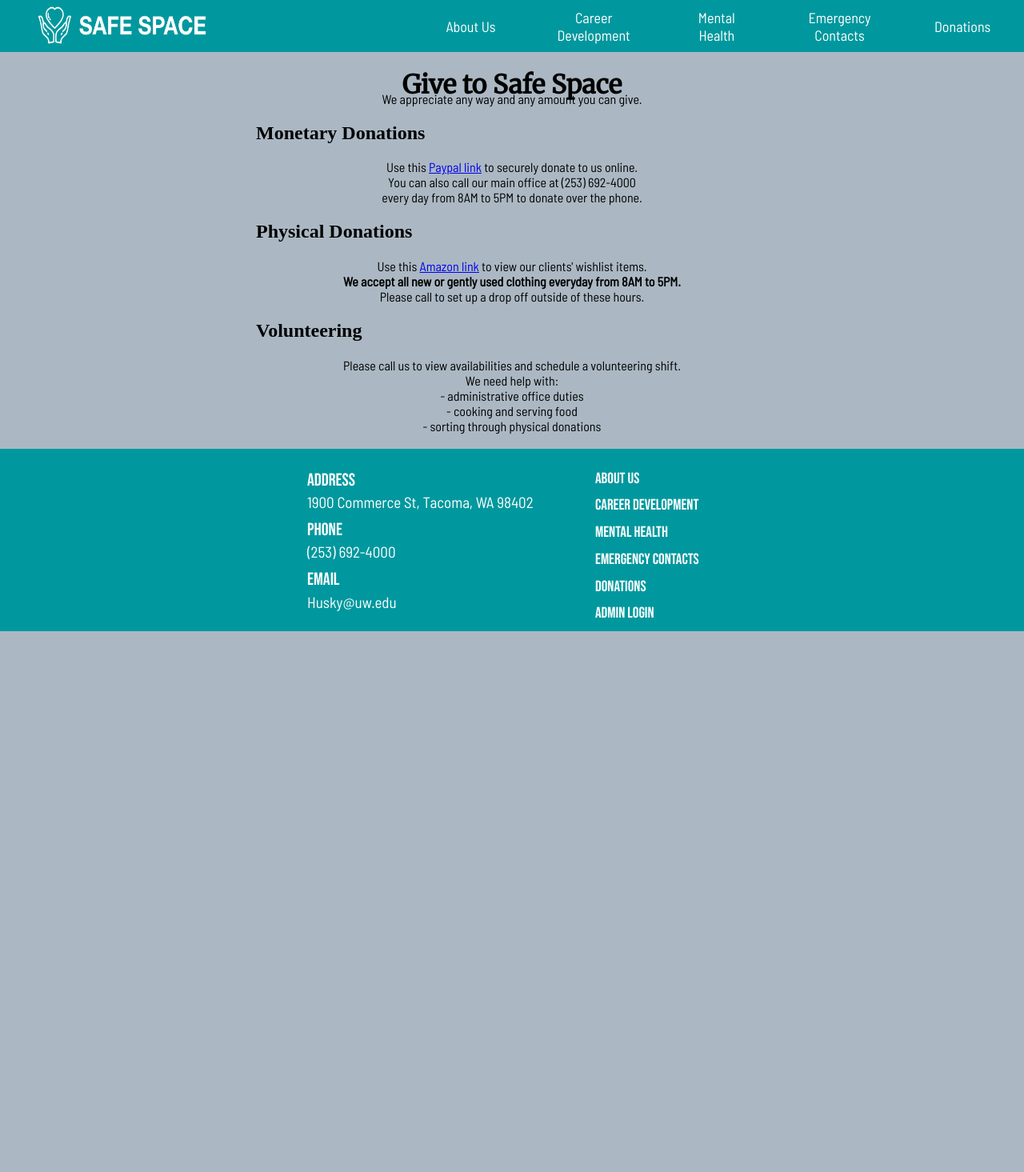
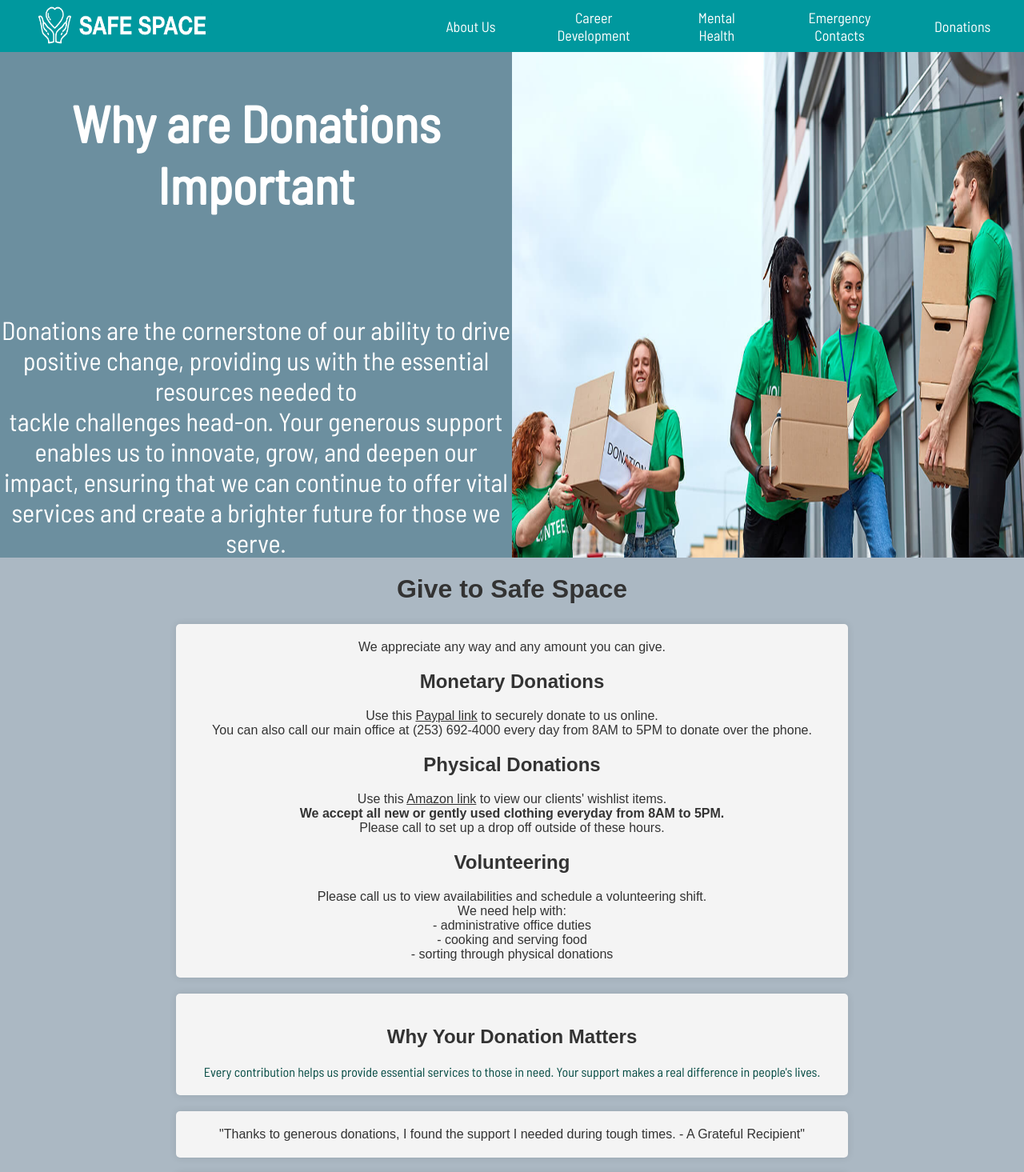
Before and after one commit to youngseoAhn/SeniorProject, a React (Create React App) app: page /Donation in a window 1280 px wide. Shown: the top 1465 px of the page at 80% size. Before the commit the page ends 800 px from the top, so only its background shows below. Built offline with nearby package versions, Linux system fonts and the light colour scheme; a web font is replaced by a local one.

Commit message:
Add more to Donations page

```diff
--- a/src/Pages/Donations.js
+++ b/src/Pages/Donations.js
@@ -1,43 +1,103 @@
-import React from "react";
-import Header from "../Components/Header";
-import Footer from "../Components/Footer";
-import './Donations.css';
+import React from 'react';
+import Header from '../Components/Header';
+import Footer from '../Components/Footer';
+import './Donations.css'; // Ensure the CSS file path is correctly referenced
+import './Donations1.css'; // Ensure the CSS file path is correctly referenced
+
 
 const Donation = () => {
   return (
-        <div>
-            <Header/>
+
+    <div className='Donation'>
+      <Header />
+
+      <div className="secFill">
+                <div className="secDescription">
+                <div className="firstDescriptionHeader">
+                    <h1>Why are Donations Important</h1>
+                    </div>
+                    <p className="description11">
+                    Donations are the cornerstone of our ability to drive positive
+                    change, providing us with the essential resources needed to <br></br>tackle challenges head-on. Your generous support
+                    enables us to innovate, grow, and deepen our impact, ensuring that we can continue to offer
+                    vital services and create a brighter future for those we serve.</p>
+                </div>
+                <img src="Donations2.jpg" className="careerFirstImage"></img>
+        </div>
+
+
+     <div className="donation-page">
+      <main>
         <h1>Give to Safe Space</h1>
+        <br></br>
         <section>
-            <p>We appreciate any way and any amount you can give. <br></br>
-            {/* <a href="#monetary">Donate $</a><br></br>
-            <a href="#items">Donate items</a><br></br>
-            <a href="#time">Donate your time</a><br></br> */}
-            </p>
+          <p>We appreciate any way and any amount you can give.</p>
 
           <h2 id="monetary">Monetary Donations</h2>
-            <p>Use this <a href="https://www.paypal.com">Paypal link</a> to securely donate to us online. <br></br>
-            You can also call our main office at (253) 692-4000 <br></br>every day from 8AM to 5PM to donate over the phone.</p>
+          <p>Use this <a href="https://www.paypal.com">Paypal link</a> to securely donate to us online.<br />
+            You can also call our main office at (253) 692-4000 every day from 8AM to 5PM to donate over the phone.</p>
 
           <h2 id="items">Physical Donations</h2>
-            <p>Use this <a href="https://www.amazon.com">Amazon link</a> to view our clients' wishlist items. <br></br>
-                <b>We accept all new or gently used clothing everyday from 8AM to 5PM. </b><br></br>
-                Please call to set up a drop off outside of these hours.
-            </p>
+          <p>Use this <a href="https://www.amazon.com">Amazon link</a> to view our clients' wishlist items.<br />
+            <strong>We accept all new or gently used clothing everyday from 8AM to 5PM.</strong><br />
+            Please call to set up a drop off outside of these hours.</p>
 
           <h2 id="time">Volunteering</h2>
-            <p>Please call us to view availabilities and schedule a volunteering shift. <br></br>
-                We need help with: <br></br>
-                - administrative office duties<br></br>
-                - cooking and serving food<br></br>
-                - sorting through physical donations<br></br>
-                <br></br>
+          <p>Please call us to view availabilities and schedule a volunteering shift.<br />
+            We need help with:<br />
+            - administrative office duties<br />
+            - cooking and serving food<br />
+            - sorting through physical donations<br />
           </p>
         </section>
+      </main>
 
-            <Footer/>
     </div>
-    )
+
+      {/* Animated Section for Engagement */}
+      <div className="animated-section">
+        <h2>Why Your Donation Matters</h2>
+        <p>Every contribution helps us provide essential services to those in need. Your support makes a real difference in people's lives.</p>
+      </div>
+
+      {/* Testimonials */}
+      <div className="testimonial">
+        <p>"Thanks to generous donations, I found the support I needed during tough times. - A Grateful Recipient"</p>
+      </div>
+
+ {/* Impact Stories Section */}
+ <div className="impact-stories animated-section">
+        <h2>Impact Stories</h2>
+        <div className="story">
+          <img src="/path/to/story1.jpg" alt="Story 1" />
+          <p>Discover how your donations have transformed lives, providing hope and support to those in need.</p>
+        </div>
+      </div>
+
+      {/* Visual Gallery */}
+      <div className="gallery animated-section">
+        <h2>Gallery</h2>
+        <div className="images">
+          <img src="" alt="Gallery Image 1" />
+          <img src="" alt="Gallery Image 2" />
+          {/* Add more images as needed */}
+        </div>
+      </div>
+
+      {/* Call to Action Section */}
+      <div className="cta animated-section">
+        <h2>Join Us in Making a Difference</h2>
+        <p>Your support is crucial for our continued ability to serve. Every donation, big or small, contributes to our mission.</p>
+        <button>Donate Now</button>
+      </div>
+
+
+    <Footer />
+
+
+
+    </div>
+  );
 }
 
 export default Donation;
--- /dev/null
+++ b/src/Pages/Donations1.css
@@ -0,0 +1,81 @@
+/* General Styles */
+.donation-page h1, .donation-page h2, .donation-page p, .donation-page a, .animated-section h2, .testimonial p, .impact-stories h2, .gallery h2, .cta h2, .cta p {
+  text-align: center;
+  font-family: Arial, sans-serif;
+  color: #333;
+}
+
+/* Animation for elements to fade in and scale up */
+@keyframes fadeInScaleUp {
+  from {
+    opacity: 0;
+    transform: scale(0.95);
+  }
+  to {
+    opacity: 1;
+    transform: scale(1);
+  }
+}
+
+/* Animated sections including impact stories, gallery, and CTA */
+.animated-section {
+  animation: fadeInScaleUp 1s ease forwards;
+  opacity: 0; /* Start elements as invisible for the animation */
+}
+
+/* Enhanced styling for the donation page sections */
+.donation-page section, .animated-section, .testimonial, .impact-stories, .gallery, .cta {
+  margin: 20px auto;
+  padding: 20px;
+  background-color: #f4f4f4; /* Light grey background for separation */
+  box-shadow: 0 0 10px rgba(0, 0, 0, 0.1);
+  border-radius: 5px;
+  width: auto; /* Auto width to respect container sizes */
+  max-width: 800px; /* Max width to maintain readability */
+}
+
+/* Styling for images in the gallery and impact stories */
+.gallery img, .impact-stories .story img {
+  max-width: 100%;
+  height: auto;
+  border-radius: 5px;
+  margin: 10px 0; /* Add space around images */
+}
+
+/* Call to Action Button Styling */
+.cta {
+  display: flex;
+  flex-direction: column;
+  align-items: center; /* Centers the button horizontally */
+  justify-content: center; /* Centers content vertically, if needed */
+  text-align: center; /* Ensures text inside the cta section is centered */
+  /* Other styles remain the same */
+}
+
+.cta button {
+  background-color: #007bff;
+  color: white;
+  border: none;
+  padding: 10px 20px;
+  border-radius: 4px;
+  cursor: pointer;
+  font-size: 16px;
+  transition: background-color 0.3s;
+  margin-top: 20px; /* Adds some space above the button, adjust as needed */
+}
+
+/* Ensure the button text is centered, useful if there are multiple lines of text */
+.cta button {
+  text-align: center;
+}
+
+.cta button:hover {
+  background-color: #0056b3;
+}
+
+/* Responsive design adjustments */
+@media (max-width: 768px) {
+  .donation-page section, .animated-section, .testimonial, .impact-stories, .gallery, .cta {
+    width: 90%; /* Slightly wider on smaller screens for readability */
+  }
+}
```
Also changed, not shown: public/Donations1.jpg (added), public/Donations2.jpg (added). Lines whose indentation alone changed are shown as unchanged.
